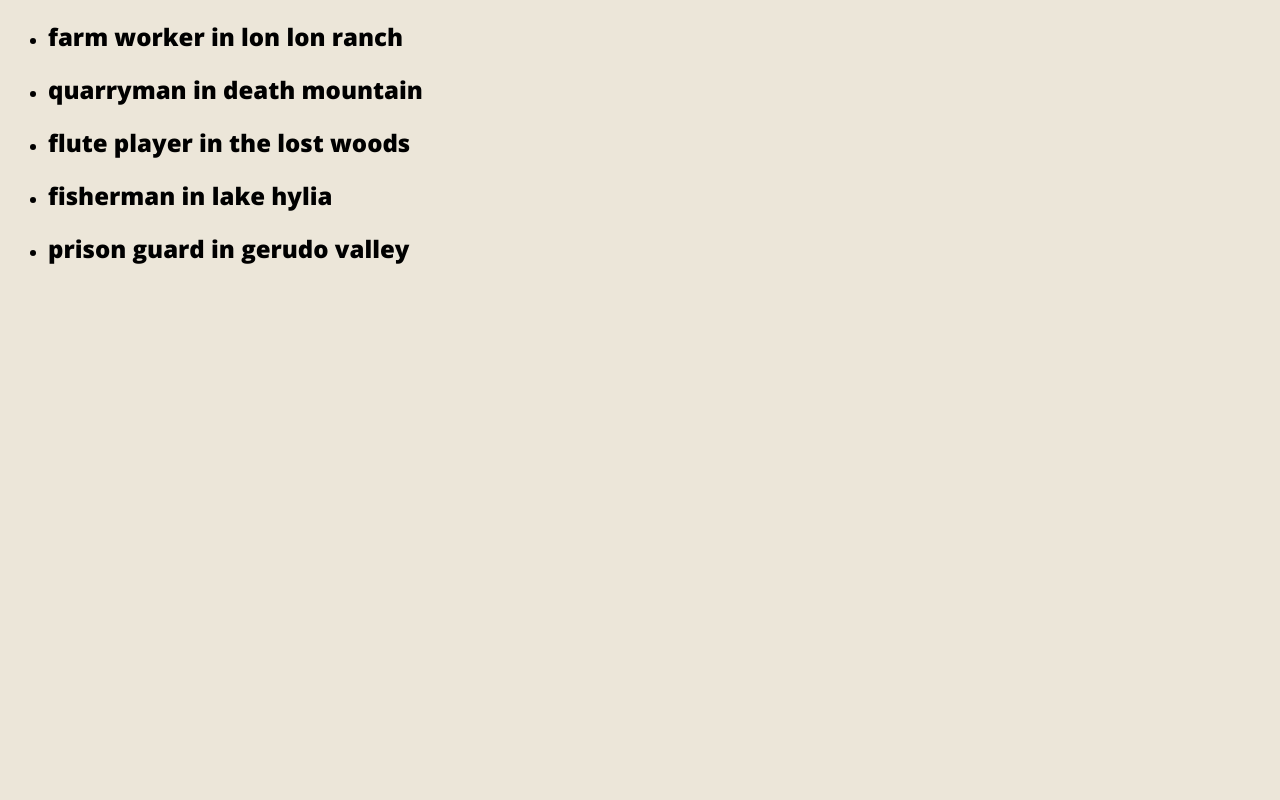
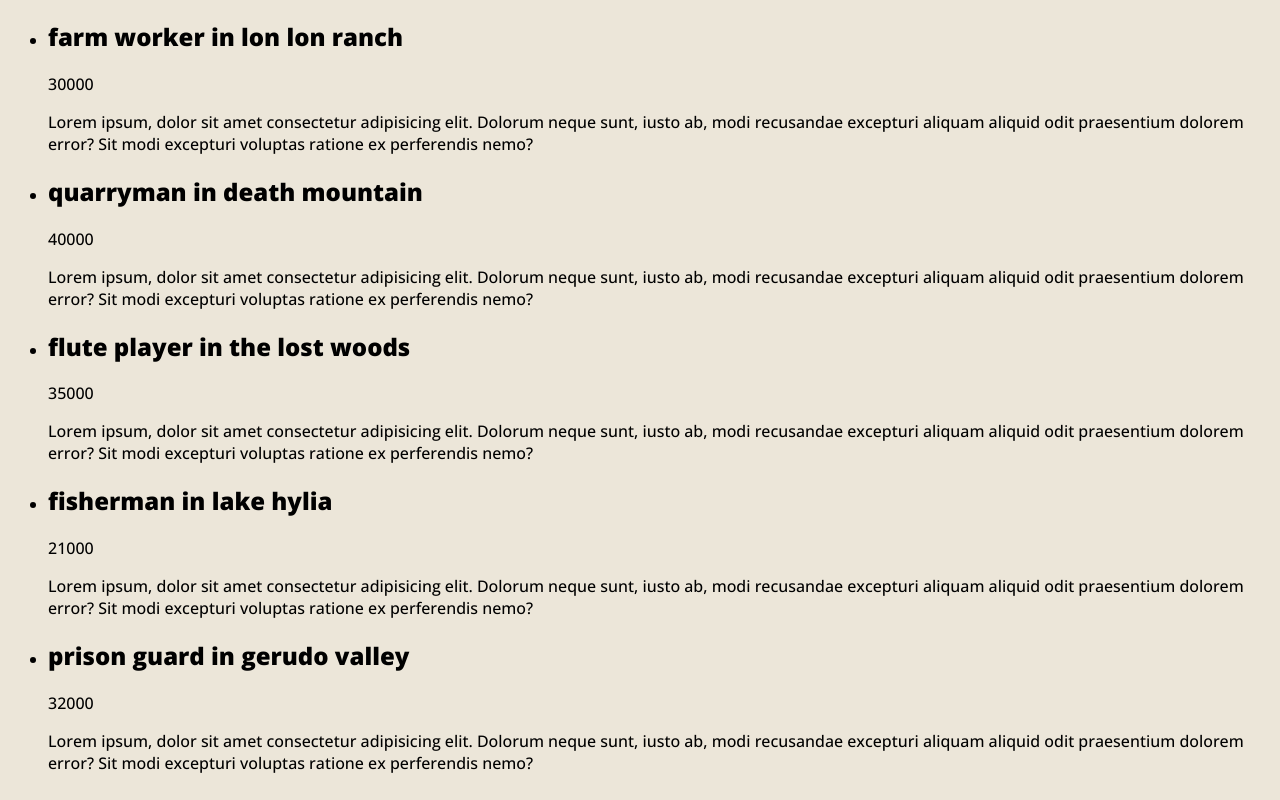
Before and after one commit to 2x-Hra/hyrule-jobs, a Vue app in the folder app/: page / in a window 1280 px wide. Built offline with nearby package versions, Linux system fonts and the light colour scheme.

Commit message:
Add salary and description

```diff
--- a/app/src/components/JobList.vue
+++ b/app/src/components/JobList.vue
@@ -4,7 +4,14 @@
             <li v-for=" job in jobsList" :key="job.id">
                 <h2> {{job.title}} in {{job.location}}</h2>
                 <div class="salary">
-
+                    <p> {{ job.salary }}  </p>
+                </div>
+                <div class="description">
+                    <p>
+                        Lorem ipsum, dolor sit amet consectetur adipisicing elit.
+                        Dolorum neque sunt, iusto ab, modi recusandae excepturi aliquam
+                        aliquid odit praesentium dolorem error? Sit modi excepturi voluptas ratione ex perferendis nemo?
+                    </p>
                 </div>
             </li>
         </ul>
```
